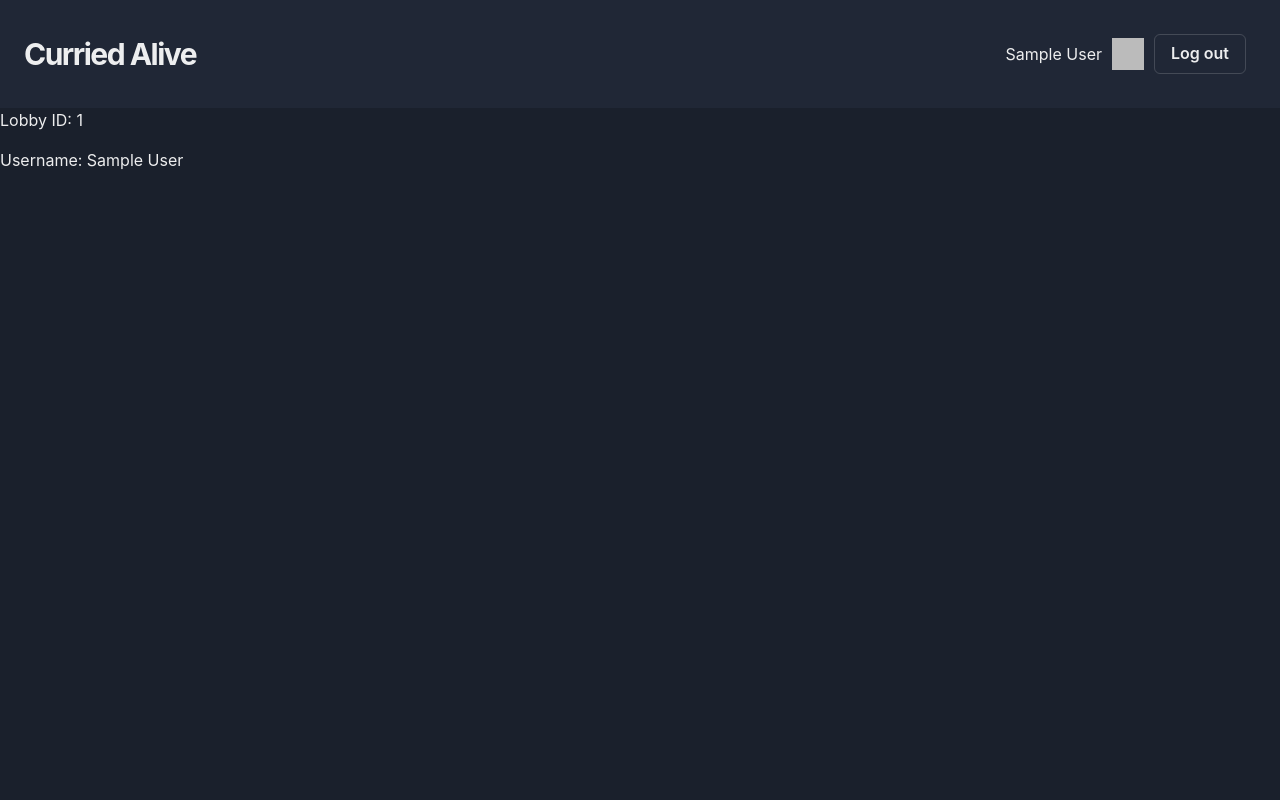
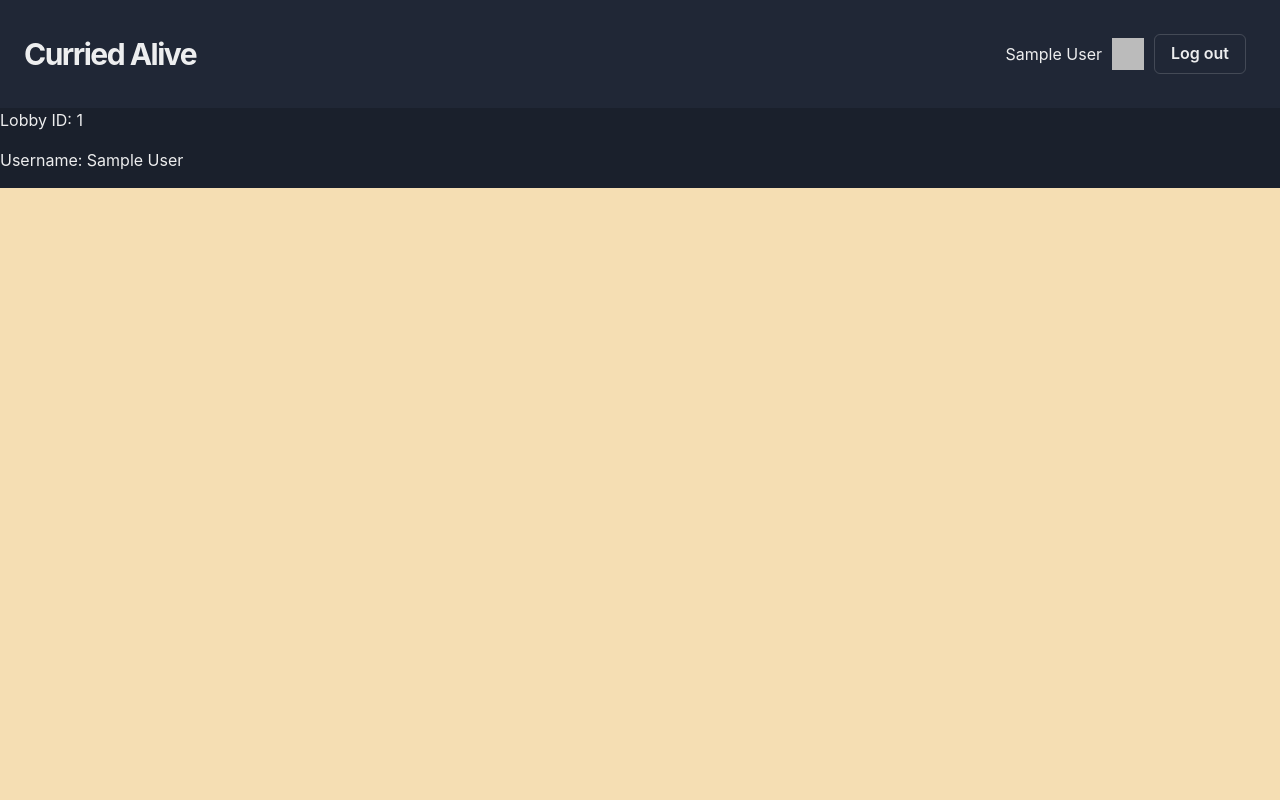
Before and after one commit to ChristyDotDev/curried-alive, a Next.js app: page /lobby/1 in a window 1280 px wide. Shown: the top 800 px of the page. Built offline with nearby package versions, Linux system fonts and the light colour scheme; no server answers; sample sign-in values are in the browser's storage.

Commit message:
Sync drawings between rooms

```diff
--- a/components/Board.js
+++ b/components/Board.js
@@ -1,24 +1,22 @@
 import React, { useRef, useEffect } from 'react';
 import io from 'socket.io-client';
 
-const Board = () => {
+const Board = (props) => {
   const canvasRef = useRef(null);
   const colorsRef = useRef(null);
   const socketRef = useRef();
+  const room = useRef(props.room);
 
   useEffect(() => {
 
     // --------------- getContext() method returns a drawing context on the canvas-----
 
     const canvas = canvasRef.current;
-    const test = colorsRef.current;
     const context = canvas.getContext('2d');
 
     // ----------------------- Colors --------------------------------------------------
 
     const colors = document.getElementsByClassName('color');
-    console.log(colors, 'the colors');
-    console.log(test);
     // set the current color
     const current = {
       color: 'black',
@@ -51,6 +49,7 @@ const Board = () => {
       const h = canvas.height;
 
       socketRef.current.emit('drawing', {
+        room: room.current,
         x0: x0 / w,
         y0: y0 / h,
         x1: x1 / w,
@@ -83,11 +82,6 @@ const Board = () => {
     const onMouseMove = (e) => {
       if (!drawing) { return; }
       const point = getCorrectedPoint("whiteboard-canvas", e)
-      console.log("Corrected X: " + point.x + ", Y: " + point.y);
-      console.log("Actual X: " + (e.clientX) + ", Y: " + (e.clientY));
-      //console.log();
-      //console.log(getPoint("whiteboard-canvas").top);
-
       drawLine(current.x, current.y, point.x, point.y, current.color, true);
       current.x = point.x;
       current.y = point.y;
@@ -139,12 +133,14 @@ const Board = () => {
 
     // ----------------------- socket.io connection ----------------------------
     const onDrawingEvent = (data) => {
+      console.log("drawing event received");
       const w = canvas.width;
       const h = canvas.height;
       drawLine(data.x0 * w, data.y0 * h, data.x1 * w, data.y1 * h, data.color);
     }
 
-    socketRef.current = io.connect('/');
+    socketRef.current = io.connect('http://localhost:3001');
+    socketRef.current.emit('joinGame', room.current);
     socketRef.current.on('drawing', onDrawingEvent);
   }, []);
 
--- a/pages/lobby/[id].js
+++ b/pages/lobby/[id].js
@@ -41,7 +41,7 @@ export default function Home({ username, socketURL, lobbyId }) {
         <Stack spacing={4}>
             <Text>Lobby ID: {lobbyId}</Text>
             <Text>Username: {username}</Text>
-            <Board />
+            <Board room={lobbyId} />
         </Stack>
       </main>
     </div>
--- a/styles/board.css
+++ b/styles/board.css
@@ -1,6 +1,10 @@
 .whiteboard {
   height: 100%;
   width: 100%;
+  background-color: wheat;
+}
+
+.wb-container {
 
 }
 
```
